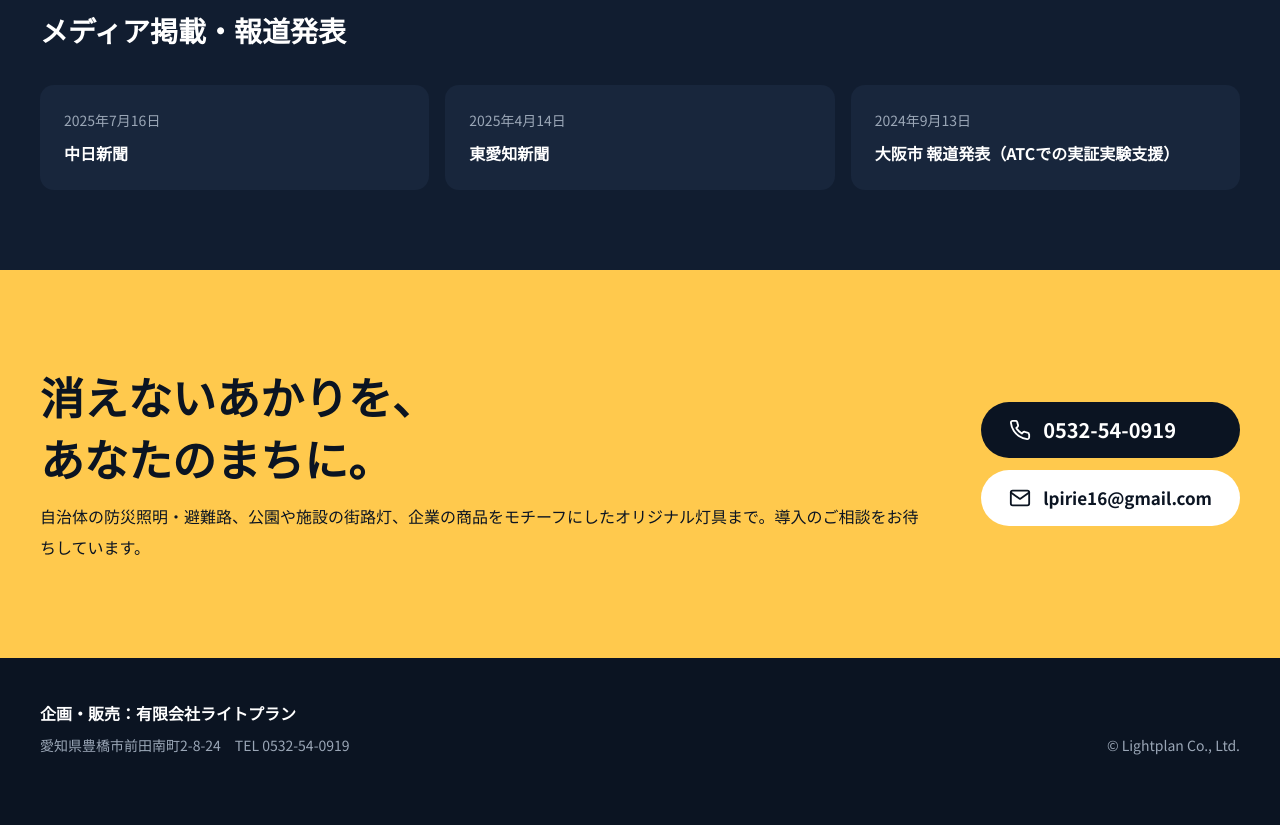
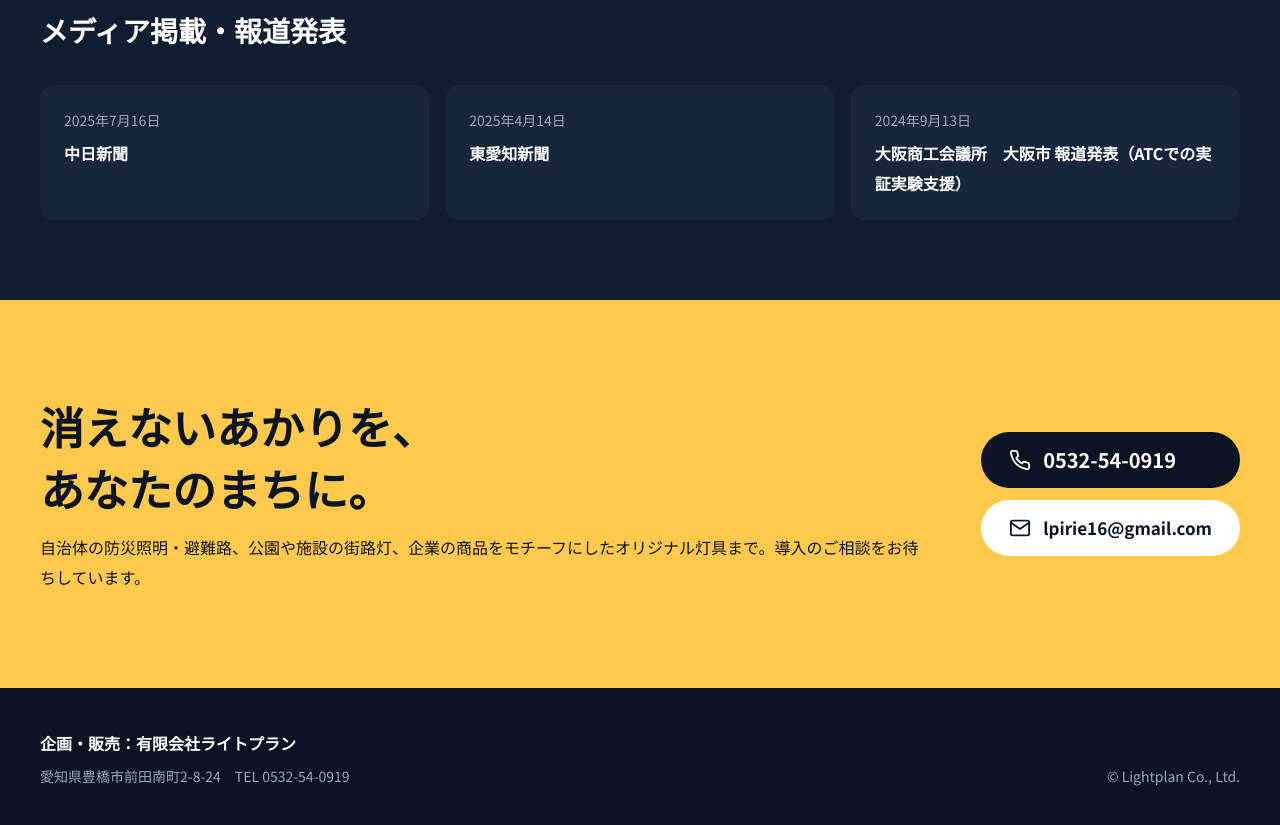
Before and after one commit to lpirie16-ship-it/SSL-loop, a plain HTML site: page index.html in a window 1280 px wide. Shown: the part 5700-6525 px from the top of the page. Before the commit the page ends 6499 px from the top, so only its background shows below. Drawn offline with Linux system fonts and the light colour scheme.

Commit message:
Update index.html

```diff
--- a/index.html
+++ b/index.html
@@ -223,7 +223,7 @@ a{color:#FFD27A}a:hover{color:#ffffff}
 <ul style="list-style: none; margin: 0; padding: 0; display: grid; grid-template-columns: repeat(auto-fit, minmax(260px, 1fr)); gap: 16px">
 <li style="background: #18263C; border-radius: 14px; padding: 22px 24px; display: flex; flex-direction: column; gap: 4px"><span style="font-size: 14px; color: #9AA6B6">2025年7月16日</span><strong style="color: #ffffff">中日新聞</strong></li>
 <li style="background: #18263C; border-radius: 14px; padding: 22px 24px; display: flex; flex-direction: column; gap: 4px"><span style="font-size: 14px; color: #9AA6B6">2025年4月14日</span><strong style="color: #ffffff">東愛知新聞</strong></li>
-<li style="background: #18263C; border-radius: 14px; padding: 22px 24px; display: flex; flex-direction: column; gap: 4px"><span style="font-size: 14px; color: #9AA6B6">2024年9月13日</span><strong style="color: #ffffff">大阪市 報道発表（ATCでの実証実験支援）</strong></li>
+<li style="background: #18263C; border-radius: 14px; padding: 22px 24px; display: flex; flex-direction: column; gap: 4px"><span style="font-size: 14px; color: #9AA6B6">2024年9月13日</span><strong style="color: #ffffff">大阪商工会議所　大阪市 報道発表（ATCでの実証実験支援）</strong></li>
 </ul>
 </div>
 </section>
```
